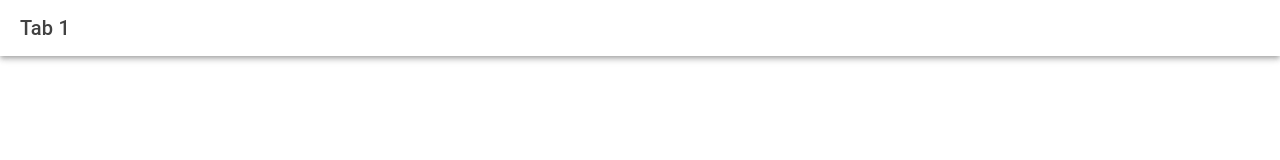
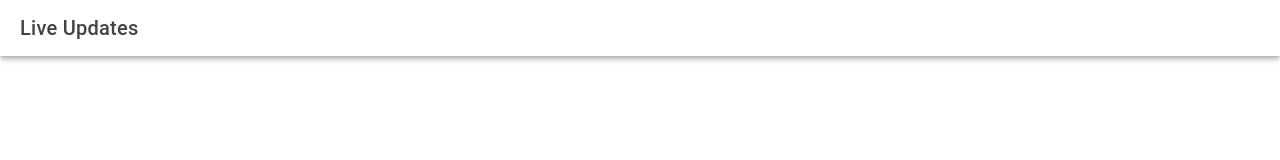
Before and after one commit to jon-ionic/capacitor-live-updates, a React (Vite) app: page /tab1 in a window 1280 px wide. Shown: the top 160 px of the page. Built offline with nearby package versions, Linux system fonts and the light colour scheme.

Commit message:
add cap live updates

```diff
--- a/package.json
+++ b/package.json
@@ -16,6 +16,7 @@
     "@capacitor/core": "5.0.3",
     "@capacitor/haptics": "5.0.2",
     "@capacitor/keyboard": "5.0.2",
+    "@capacitor/live-updates": "^0.0.3",
     "@capacitor/status-bar": "5.0.2",
     "@ionic/react": "^7.0.0",
     "@ionic/react-router": "^7.0.0",
--- a/src/pages/Tab1.tsx
+++ b/src/pages/Tab1.tsx
@@ -3,17 +3,19 @@ import ExploreContainer from '../components/ExploreContainer';
 import './Tab1.css';
 
 const Tab1: React.FC = () => {
+  const VERSION = 1
+
   return (
     <IonPage>
       <IonHeader>
         <IonToolbar>
-          <IonTitle>Tab 1</IonTitle>
+          <IonTitle>Live Updates</IonTitle>
         </IonToolbar>
       </IonHeader>
       <IonContent fullscreen>
         <IonHeader collapse="condense">
           <IonToolbar>
-            <IonTitle size="large">Tab 1</IonTitle>
+            <IonTitle size="large">{`This is version ${VERSION}`}</IonTitle>
           </IonToolbar>
         </IonHeader>
         <ExploreContainer name="Tab 1 page" />
```
Also changed, not shown: capacitor.config.ts (+8 -1 lines), 1 other file (tests, documents, lock files or other folders).
